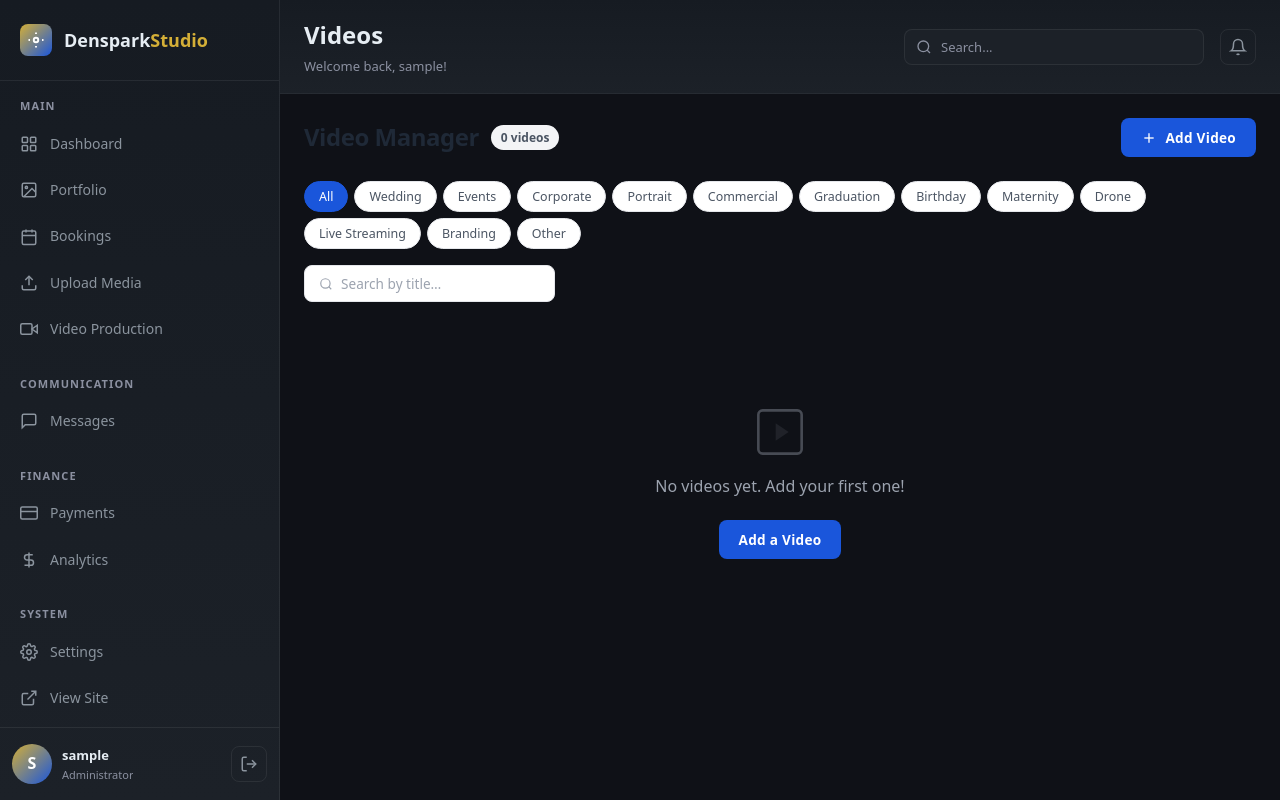
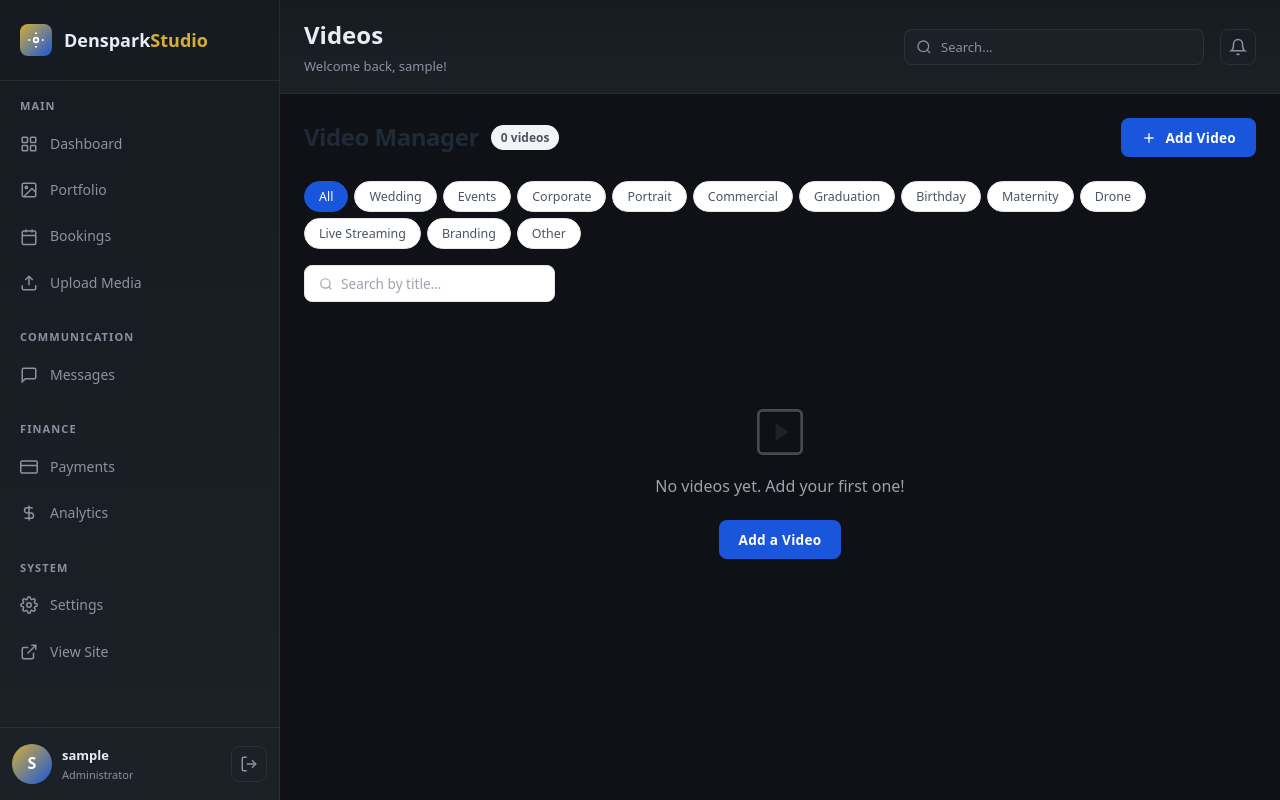
Before and after one commit to brian-the-hacker/Denspark_Studio, a Flask app: page /admin/videos in a window 1280 px wide. Run offline with Flask 3, Linux system fonts and the light colour scheme; the visitor is signed in with stand-in values (Sample User, id 1); parts of the project's set-up code (start-up, migrations or seed data) failed here and were passed over; some libraries are stand-ins or nearby versions.

Commit message:
video-prodaction-001

```diff
--- a/templates/admin/base.html
+++ b/templates/admin/base.html
@@ -81,16 +81,6 @@
                                 <line x1="12" y1="3" x2="12" y2="15"/>
                             </svg>
                             <span>Upload Media</span>
-                        </a>
-                    </li>
-
-                        <a href="{{ url_for('admin.video') }}"
-                        class="{% if request.endpoint == 'admin.video' %}active{% endif %}">
-                            <svg viewBox="0 0 24 24" fill="none" stroke="currentColor" stroke-width="2">
-                                <polygon points="23 7 16 12 23 17 23 7"/>
-                                <rect x="1" y="5" width="15" height="14" rx="2" ry="2"/>
-                            </svg>
-                            <span>Video Production</span>
                         </a>
                     </li>
                 </ul>
```
